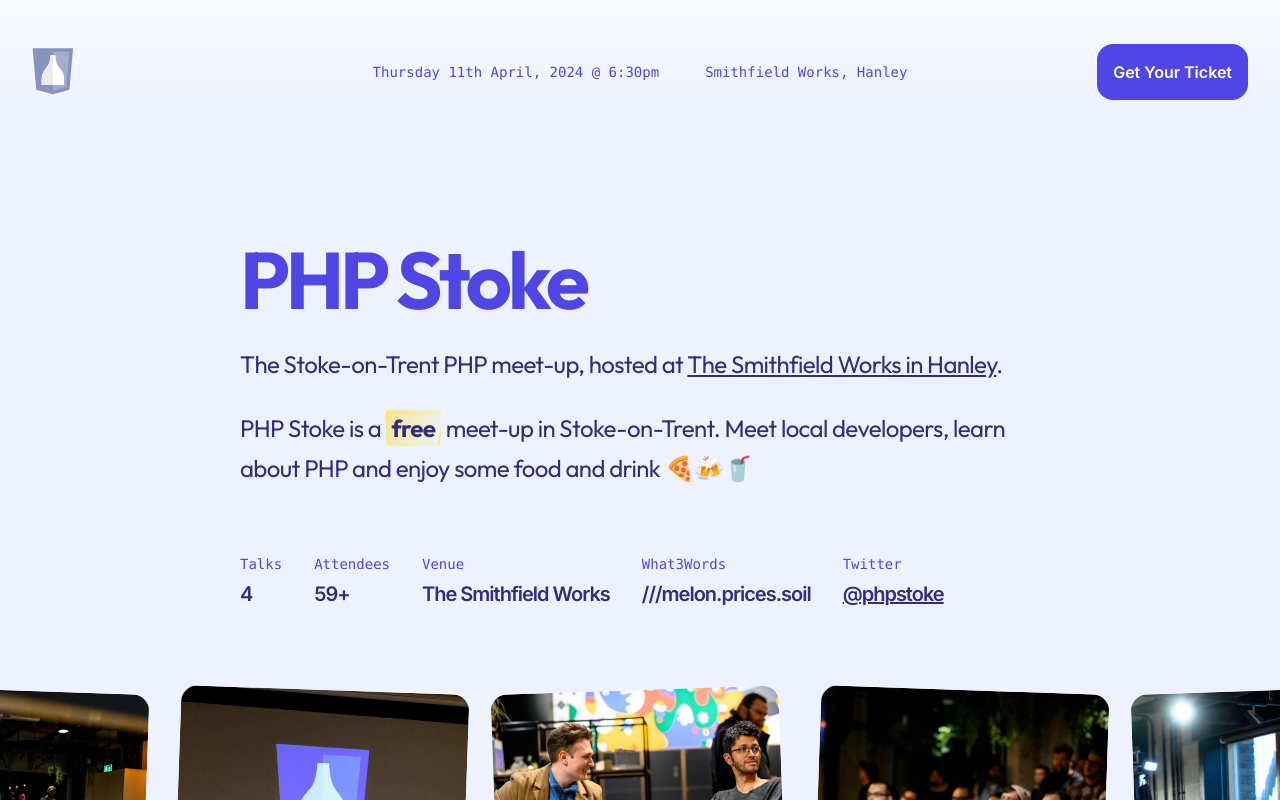
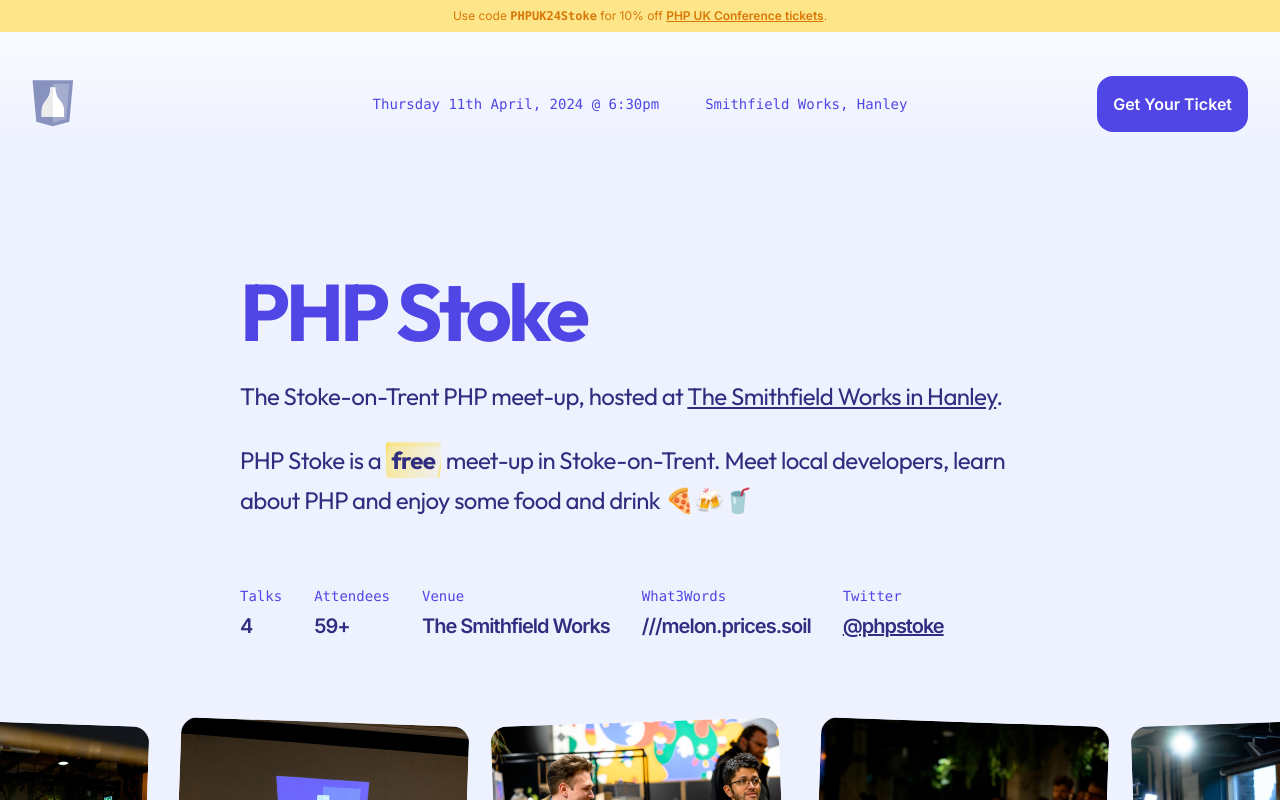
Before and after one commit to phpstoke/phpstoke.co.uk, a Next.js app: page / in a window 1280 px wide. Shown: the top 800 px of the page. Built offline with nearby package versions, Linux system fonts and the light colour scheme; some icons are missing.

Commit message:
Add news

```diff
--- /dev/null
+++ b/src/components/News.jsx
@@ -0,0 +1,20 @@
+import { Button } from '@/components/Button'
+import { Container } from '@/components/Container'
+import { DiamondIcon } from '@/components/DiamondIcon'
+import { Icon } from '@/components/Icon'
+
+export function News() {
+  return (
+    <div className="relative z-50 bg-amber-200">
+      <div className="flex flex-wrap items-center justify-center sm:justify-between lg:flex-nowrap px-3 py-2">
+        <div className="mx-auto flex flex-auto basis-full overflow-x-auto whitespace-nowrap py-4 text-sm sm:text-xs text-amber-600 sm:-mx-6 lg:order-none lg:mx-0 lg:basis-auto lg:py-0">
+          <div className="mx-auto flex items-center gap-2 px-4 overflow-hidden sm:gap-4">
+            <p>
+              Use code <span className="font-semibold font-mono">PHPUK24Stoke</span> for 10% off <a href="https://www.phpconference.co.uk/" className="font-semibold underline">PHP UK Conference tickets</a>.
+            </p>
+          </div>
+        </div>
+      </div>
+    </div>
+  )
+}
--- a/src/pages/index.jsx
+++ b/src/pages/index.jsx
@@ -1,5 +1,6 @@
 import Head from 'next/head'
 
+import { News } from '@/components/News'
 import { Footer } from '@/components/Footer'
 import { Header } from '@/components/Header'
 import { Hero } from '@/components/Hero'
@@ -29,6 +30,7 @@
         <meta property="og:url" content={fullUrl} key="ogUrl" />
         <meta name="twitter:url" content={fullUrl} key="twitterUrl" />
       </Head>
+      <News />
       <Header />
       <main>
         <Hero />
```
